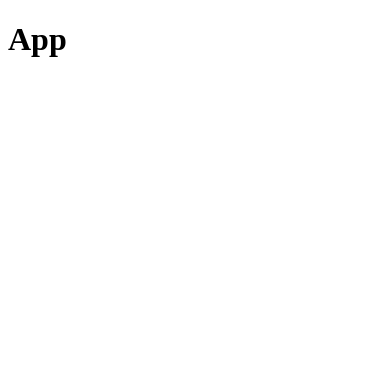
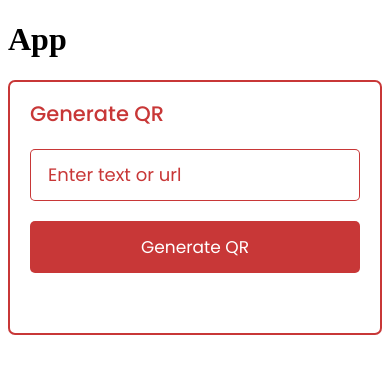
Before and after one commit to vj015/ui-lib-utils, a Vue app: page / in a window 390 px wide. Shown: the top 374 px of the page. Built offline with nearby package versions, Linux system fonts and the light colour scheme.

Commit message:
basic template and style for component

```diff
--- a/src/App.vue
+++ b/src/App.vue
@@ -1,13 +1,20 @@
 <template>
   <div>
     <h1>{{ "App" }}</h1>
+    <QRGenerator />
   </div>
 </template>
 
 <script>
+import QRGenerator from "./components/QRGenerator.vue";
 export default {
   name: "App",
-  components: {},
+  components: {
+    QRGenerator,
+  },
+  data() {
+    return {};
+  },
 };
 </script>
 
--- /dev/null
+++ b/src/components/QRGenerator.vue
@@ -0,0 +1,111 @@
+<template>
+  <div class="QRGenerator">
+    <div class="wrapper">
+      <div class="header">
+        <h1>Generate QR</h1>
+      </div>
+      <div class="form">
+        <input type="text" v-model="textVal" placeholder="Enter text or url" />
+        <button @click="generateQR()">Generate QR</button>
+      </div>
+      <div class="qr-code">
+        <img src="" alt="qr-code" />
+      </div>
+    </div>
+  </div>
+</template>
+
+<script>
+export default {
+  name: "QRGenerator",
+  components: {},
+  data() {
+    return {
+        textVal: "",
+    };
+  },
+  methods: {
+    generateQR() {
+        console.log("Hi I am inside function");
+    }
+  },
+};
+</script>
+
+<style scoped>
+/* Import Google Font - Poppins */
+@import url("https://fonts.googleapis.com/css2?family=Poppins:wght@400;500;600;700&display=swap");
+* {
+  margin: 0;
+  padding: 0;
+  box-sizing: border-box;
+  font-family: "Poppins", sans-serif;
+}
+.wrapper {
+  height: 265px;
+  max-width: 410px;
+  background: #fff;
+  border-radius: 7px;
+  padding: 20px 25px 0;
+  transition: height 0.2s ease;
+  border: 2px solid #c62f2ff5;
+}
+.header h1 {
+  font-size: 21px;
+  font-weight: 500;
+  color: #c62f2ff5;
+}
+.wrapper .form {
+  margin: 20px 0 25px;
+}
+.form :where(input, button) {
+  width: 100%;
+  height: 55px;
+  border: none;
+  outline: none;
+  border-radius: 5px;
+  transition: 0.1s ease;
+}
+.form input {
+  font-size: 18px;
+  padding: 0 17px;
+  border: 1px solid #c62f2ff5;
+  color: #c62f2ff5;
+}
+.form input::placeholder {
+  color: #c62f2ff5;
+}
+.form button {
+  color: #fff;
+  cursor: pointer;
+  margin-top: 20px;
+  font-size: 17px;
+  background: #c62f2ff5;
+}
+.qr-code {
+  opacity: 0;
+  display: flex;
+  padding: 33px 0;
+  border-radius: 5px;
+  align-items: center;
+  pointer-events: none;
+  justify-content: center;
+  border: 1px solid #c62f2ff5;
+}
+.qr-code img {
+  width: 170px;
+}
+
+@media (max-width: 430px) {
+  .wrapper {
+    height: 255px;
+    padding: 16px 20px;
+  }
+  .form :where(input, button) {
+    height: 52px;
+  }
+  .qr-code img {
+    width: 160px;
+  }
+}
+</style>
```
